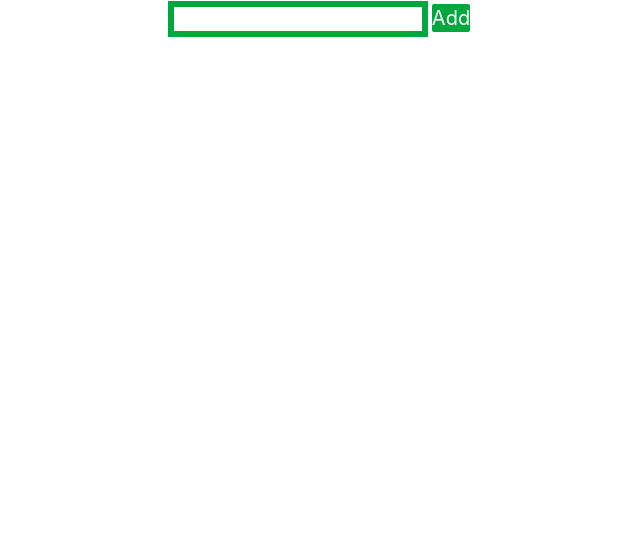
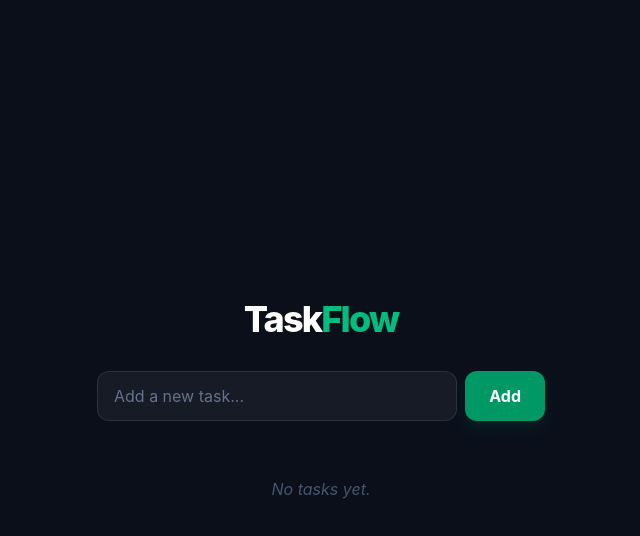
Before and after one commit to jsbd29/react2, a React (Vite) app: page / in a window 1280 px wide. Shown: the top 536 px of the page, without its empty margins (319-959 px from the left). Built offline with nearby package versions, Linux system fonts and the light colour scheme.

Commit message:
changes to UI

```diff
--- a/src/App.jsx
+++ b/src/App.jsx
@@ -1,11 +1,10 @@
 /** @format */
 
-import Todo
- from "./components/Todo";
+import Todo from "./components/Todo";
 function App() {
   return (
     <>
-    <Todo/>
+      <Todo />
     </>
   );
 }
--- a/src/components/Todo.jsx
+++ b/src/components/Todo.jsx
@@ -1,39 +1,74 @@
 /** @format */
 
 import React, { useState } from "react";
+import TodoItem from "./TodoItem";
 
 const Todo = () => {
   const [todo, setTodo] = useState("");
   const [todos, setTodos] = useState([]);
 
   function handleSubmit(e) {
-    e.precentDefault();
-    setTodos([...todos, todo]);
+    e.preventDefault();
+    if (!todo.trim()) return;
+
+    setTodos([...todos, { id: Date.now(), text: todo }]);
     setTodo("");
   }
 
+  // Delete function: Filters out the item with the matching ID
+  const deleteTodo = (id) => {
+    setTodos(todos.filter((t) => t.id !== id));
+  };
+
   return (
-    <>
-      <div className='container flex justify-center'>
-        <form onSubmit={handleSubmit}>
-          <input
-            onChange={(e) => setTodo(e.target.value)}
-            value={todo}
-            type='text'
-            className='border-6  text-green-600 '
-          />
+    <div className='min-h-screen bg-[#0a0f1a] flex items-center justify-center p-6'>
+      <div className='w-full max-w-md'>
+        <header className='mb-8 text-center'>
+          <h1 className='text-4xl font-extrabold text-white tracking-tighter mb-2'>
+            Task<span className='text-emerald-500'>Flow</span>
+          </h1>
+        </header>
+
+        <form onSubmit={handleSubmit} className='flex gap-2 mb-10'>
+          <div className='flex-1'>
+            <label htmlFor='todo-input' className='sr-only'>
+              Add a new task
+            </label>
+            <input
+              id='todo-input' // Fixed: Added ID
+              name='todo' // Fixed: Added Name
+              onChange={(e) => setTodo(e.target.value)}
+              value={todo}
+              type='text'
+              placeholder='Add a new task...'
+              className='w-full bg-white/5 border border-white/10 rounded-xl px-4 py-3
+                         text-white placeholder-slate-500 outline-none backdrop-blur-sm
+                         focus:ring-2 focus:ring-emerald-500/50 focus:border-emerald-500/50
+                         transition-all duration-300'
+            />
+          </div>
           <button
-            type='sumbit'
-            className='bg-green-600 border-4 rounded-md text-white text-xl '>
+            type='submit'
+            className='bg-emerald-600 hover:bg-emerald-500 text-white font-bold
+                       px-6 py-3 rounded-xl transition-all active:scale-95
+                       shadow-lg shadow-emerald-900/20'>
             Add
           </button>
         </form>
 
-        {todos.map((item) => (
-          <h3>{item}</h3>
-        ))}
+        <div className='flex flex-col'>
+          {todos.length === 0 ? (
+            <p className='text-slate-600 text-center italic mt-4'>
+              No tasks yet.
+            </p>
+          ) : (
+            todos.map((item) => (
+              <TodoItem key={item.id} item={item} onDelete={deleteTodo} />
+            ))
+          )}
+        </div>
       </div>
-    </>
+    </div>
   );
 };
 
--- /dev/null
+++ b/src/components/TodoItem.jsx
@@ -0,0 +1,35 @@
+/** @format */
+
+import React from "react";
+
+export default function TodoItem({ item, onDelete }) {
+  return (
+    <div
+      className='group flex items-center justify-between p-4 mb-3
+                    bg-white/5 border border-white/10 rounded-xl
+                    backdrop-blur-md transition-all duration-300
+                    hover:bg-white/10 hover:border-white/20'>
+      <h3 className='text-slate-200 font-medium tracking-wide'>{item.text}</h3>
+
+      <button
+        onClick={() => onDelete(item.id)}
+        className='p-2 rounded-lg text-slate-500 hover:text-red-400
+                   hover:bg-red-400/10 transition-all opacity-0
+                   group-hover:opacity-100'
+        aria-label='Delete task'>
+        <svg
+          xmlns='http://www.w3.org/2000/svg'
+          width='18'
+          height='18'
+          viewBox='0 0 24 24'
+          fill='none'
+          stroke='currentColor'
+          strokeWidth='2'
+          strokeLinecap='round'
+          strokeLinejoin='round'>
+          <path d='M3 6h18m-2 0v14c0 1-1 2-2 2H7c-1 0-2-1-2-2V6m3 0V4c0-1 1-2 2-2h4c1 0 2 1 2 2v2'></path>
+        </svg>
+      </button>
+    </div>
+  );
+}
```
